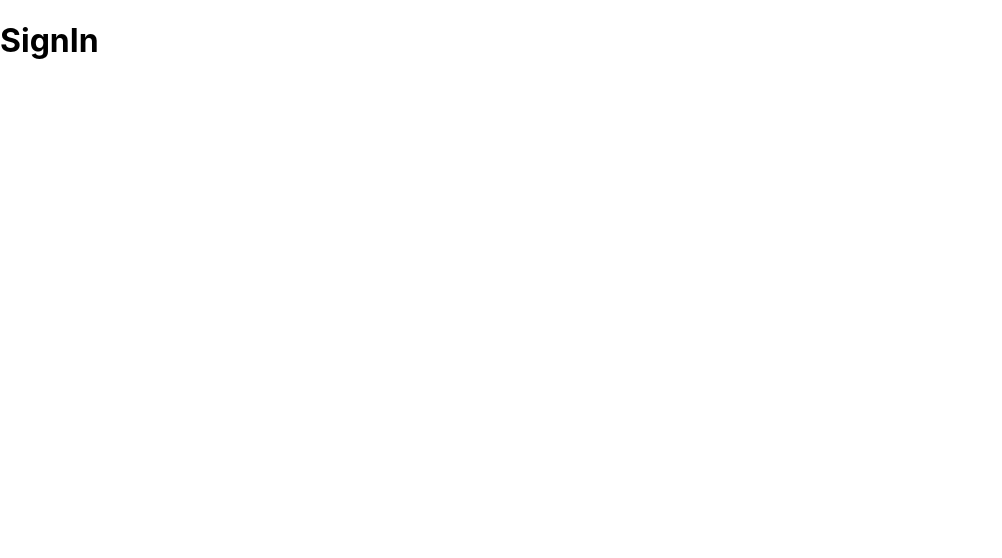
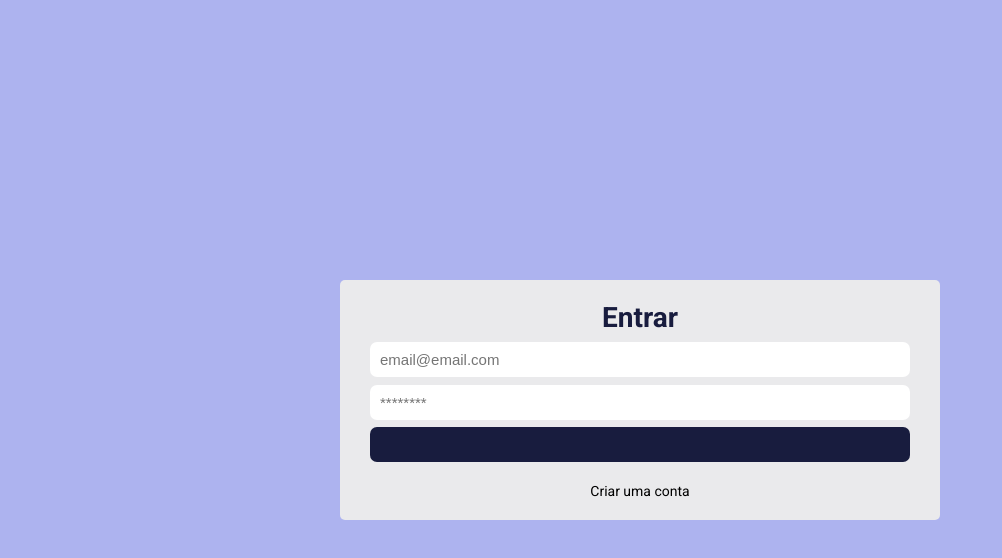
Before and after one commit to filipezaidan/user-management, a React (Create React App) app: page /signin in a window 1280 px wide. Shown: the top 558 px of the page, without its empty margins (0-1002 px from the left). Built offline with nearby package versions, Linux system fonts and the light colour scheme.

Commit message:
feat: page Login

```diff
--- a/src/index.css
+++ b/src/index.css
@@ -1,13 +1,33 @@
-body {
-  margin: 0;
-  font-family: -apple-system, BlinkMacSystemFont, 'Segoe UI', 'Roboto', 'Oxygen',
-    'Ubuntu', 'Cantarell', 'Fira Sans', 'Droid Sans', 'Helvetica Neue',
-    sans-serif;
-  -webkit-font-smoothing: antialiased;
-  -moz-osx-font-smoothing: grayscale;
+@import url('https://fonts.googleapis.com/css2?family=Roboto:wght@400;700&display=swap');
+* {
+    margin: 0;
+    padding: 0;
+    box-sizing: border-box;
 }
 
-code {
-  font-family: source-code-pro, Menlo, Monaco, Consolas, 'Courier New',
-    monospace;
+*:focus {
+    outline: 0;
 }
+
+html,
+body,
+#root {
+    height: 100%;
+}
+
+body {
+    font: 14px 'Roboto', sans-serif;
+    background-color: #efefef;
+}
+
+a {
+    text-decoration: none;
+}
+
+ul {
+    list-style: none;
+}
+
+button {
+    cursor: pointer;
+}
--- /dev/null
+++ b/src/pages/Login/index.jsx
@@ -0,0 +1,13 @@
+
+
+
+
+const Login = () => {
+    return(
+        <h1>Login</h1>
+    );
+}
+
+
+
+export default Login;
--- a/src/pages/SignIn/index.jsx
+++ b/src/pages/SignIn/index.jsx
@@ -1,10 +1,50 @@
+
+//Libraries
+import {  useState, useContext} from 'react';
+// import { AuthContext } from '../../contexts/auth';
+import { Link } from 'react-router-dom';
 
 
+//Assets
+// import logo from '../../assets/logo.png'
 
-const SignIn = () => {
+//Styles
+import './signin.css'
+
+export default function SignIn(){
+
+
+    const [email, setEmail] = useState('');
+    const [password, setPassword] = useState('');
+
+    // const { signIn, loadingAuth} = useContext(AuthContext);
+
+    // function handleSubmit(e){
+    //     e.preventDefault();
+    //     if(email !== '' &&  password !== ''){
+    //         signIn(email, password)
+
+    //     }else{
+    //         console.log('preencha todos os campos solicitados')
+    //     }
+    // }
+
     return(
-        <h1>SignIn</h1>
+        <div className="container-center">
+            <div className="login">
+                <div className="logo-area">
+                    {/* <img src={logo} alt="Logo do sistema"/> */}
+                </div>
+
+                <form>
+                    <h1>Entrar</h1>
+                    <input type="text" placeholder="email@email.com"  value={email} onChange={(e) => setEmail(e.target.value)} required/>
+                    <input type="password" placeholder="********" value={password} onChange={(e) => setPassword(e.target.value)} required />
+                    <button type="submit"></button>
+                </form>
+
+                <Link to="/register">Criar uma conta</Link>
+            </div>
+        </div>
     );
 }
-
-export default SignIn;
--- /dev/null
+++ b/src/pages/SignIn/signin.css
@@ -0,0 +1,73 @@
+.container-center {
+    height: 100%;
+    display: flex;
+    justify-content: center;
+    align-items: center;
+    background-color: #adb3ef;
+}
+
+.login {
+    background-color: #eaeaec;
+    width: 600px;
+    display: flex;
+    align-items: center;
+    justify-content: center;
+    flex-direction: column;
+    border-radius: 5px;
+}
+
+.logo-area {
+    display: flex;
+    justify-content: center;
+    background-color: #181c3e;
+    width: 100%;
+}
+
+.logo-area img {
+    padding: 20px;
+    width: 170px;
+    height: 130px;
+}
+
+form {
+    margin-top: 1.5em;
+    width: 90%;
+    display: flex;
+    flex-direction: column;
+}
+
+form h1 {
+    text-align: center;
+    margin-bottom: 0.5rem;
+    color: #181c3e;
+}
+
+form button {
+    height: 35px;
+    border: 0;
+    border-radius: 7px;
+    background-color: #181c3e;
+    color: #fff;
+    font-size: 1.3em;
+}
+
+form button:hover {
+    transition: 2ms;
+    background-color: #2a2f63;
+}
+
+.login input {
+    margin-bottom: 0.5em;
+    height: 35px;
+    border: 0;
+    border-radius: 7px;
+    padding: 10px;
+    font-size: 15px;
+    background-color: #fff;
+}
+
+.login a {
+    margin: 1.5em 0;
+    color: #000;
+    cursor: pointer;
+}
--- a/src/routes/index.jsx
+++ b/src/routes/index.jsx
@@ -1,15 +1,17 @@
 import { Routes, Route } from "react-router-dom";
 
 //Pages
-import Home from '../pages/Home/index';
+import Home from '../pages/Home';
+import Login from '../pages/Login';
 import SignIn from '../pages/SignIn';
 
 
 function RoutesWrapper() {
     return (
         <Routes>
-            <Route path="/" element={<Home />} />
-            <Route path="/signin" element={<SignIn />} />
+            <Route exact path="/" element={<Home />} />
+            <Route exact path="/login" element={<Login />} />
+            <Route exact path="/signin" element={<SignIn />} />
         </Routes>
     );
 }
```
